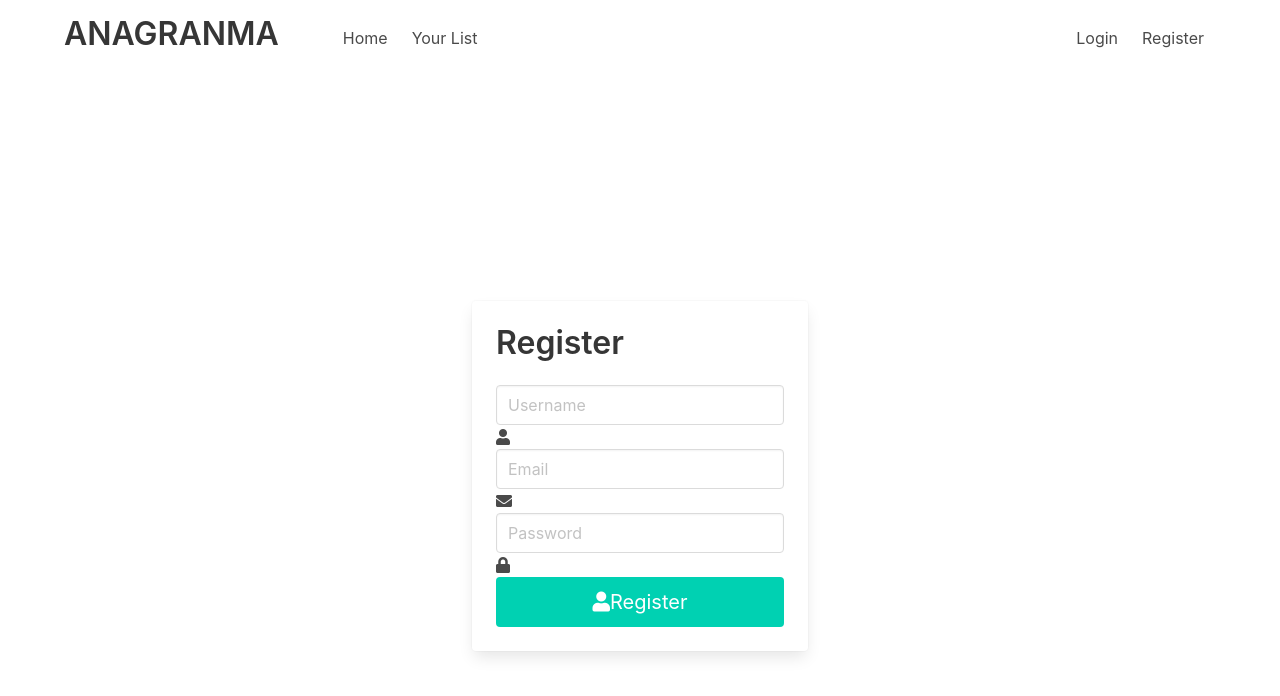
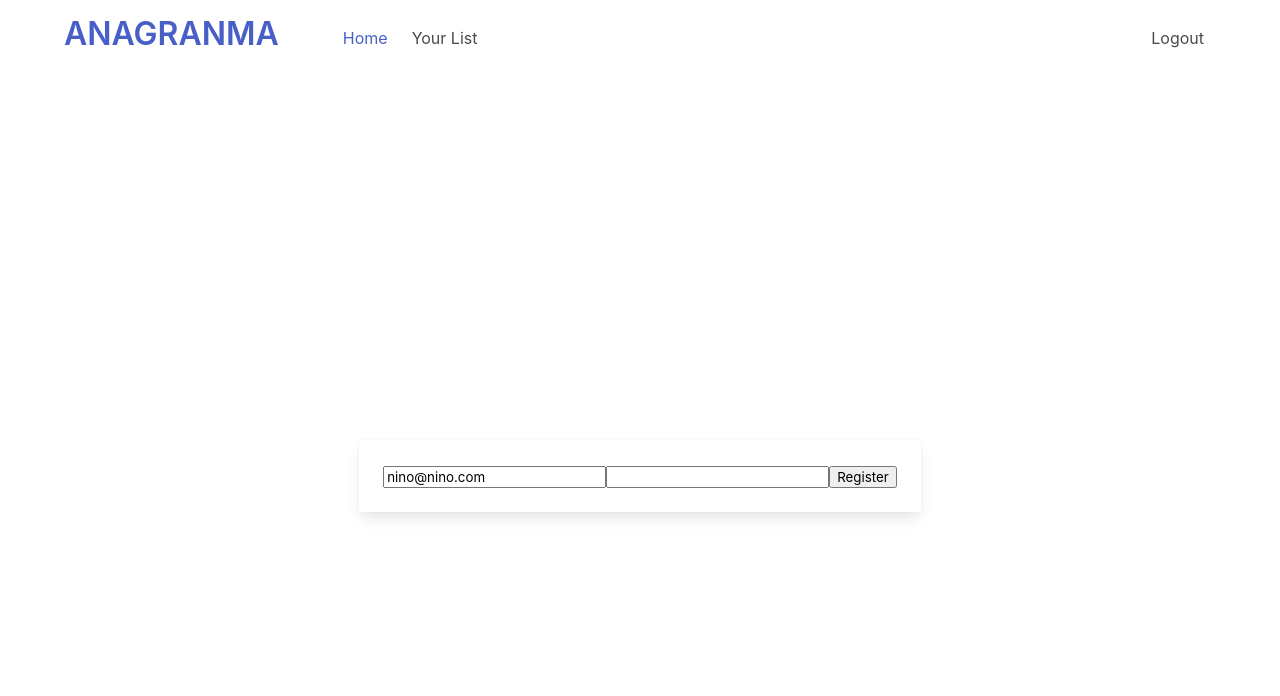
Before and after one commit to franPetraroli/anagram, a Vue app: page /#/register in a window 1280 px wide. Shown: the top 696 px of the page. Built offline with nearby package versions, Linux system fonts and the light colour scheme.

Commit message:
first part of auth

```diff
--- a/index.html
+++ b/index.html
@@ -1,12 +1,16 @@
 <!DOCTYPE html>
 <html>
+
 <head>
   <meta charset="utf-8">
   <meta name="viewport" content="width=device-width,initial-scale=1.0">
-    <link rel="stylesheet" href="https://use.fontawesome.com/releases/v5.0.13/css/all.css" integrity="sha384-DNOHZ68U8hZfKXOrtjWvjxusGo9WQnrNx2sqG0tfsghAvtVlRW3tvkXWZh58N9jp" crossorigin="anonymous">
+  <link rel="stylesheet" href="https://use.fontawesome.com/releases/v5.0.13/css/all.css" integrity="sha384-DNOHZ68U8hZfKXOrtjWvjxusGo9WQnrNx2sqG0tfsghAvtVlRW3tvkXWZh58N9jp"
+    crossorigin="anonymous">
   <title>ANAGRANMA</title>
 </head>
+
 <body>
   <div id="app"></div>
 </body>
+
 </html>
--- a/src/components/Login.vue
+++ b/src/components/Login.vue
@@ -9,11 +9,11 @@
                        Login
                   </h1>
                   <p class="control has-icon">
-                    <input class="input" type="email" placeholder="Email">
+                    <input class="input" type="email" placeholder="Email" v-model="email">
                     <i class="fa fa-envelope"></i>
                   </p>
                   <p class="control has-icon">
-                    <input class="input" type="password" placeholder="Password">
+                    <input class="input" type="password" placeholder="Password" v-model="passw">
                     <i class="fa fa-lock"></i>
                   </p>
                   <p class="control">
@@ -23,7 +23,7 @@
                     </label>
                   </p>
                   <p class="control">
-                    <button class="button is-primary is-medium is-fullwidth">
+                    <button class="button is-primary is-medium is-fullwidth" @click="login">
                       <i class="fa fa-user"></i>
                       Login
                     </button>
@@ -41,11 +41,28 @@ import firebase from "firebase";
 
 export default {
   data() {
-    return {};
+    return {
+      email: "",
+      passw: ""
+    };
   },
   methods: {
-    login: () => {
-      firebase.auth().createUserWithEmailAndPassword("test@test.com", "test");
+    login: function(e) {
+      firebase
+        .auth()
+        .signInWithEmailAndPassword(this.email, this.passw)
+        .then(
+          user => {
+            this.$store.dispatch("login", this.email);
+            alert(`You are logged in as: ${this.email}`);
+
+            this.$router.push("/");
+          },
+          err => {
+            alert(err.message);
+          }
+        );
+      e.preventDefault();
     }
   }
 };
--- a/src/components/Nav.vue
+++ b/src/components/Nav.vue
@@ -1,11 +1,11 @@
 <template>
   <nav class="navbar" role="navigation">
-    <h1 class="title">ANAGRANMA</h1>
+    <h1 class="title"><router-link to="/">ANAGRANMA</router-link></h1>
     <div class="navbar-menu">
       <div class="navbar-start">
         <div class="navbar-item is-active">
           <a class="navbar-item">
-            Home
+            <router-link to="/">Home</router-link>
           </a>
           <a class="navbar-item">
             Your List
@@ -15,23 +15,44 @@
       </div>
 
       <div class="navbar-end">
-        <a class="navbar-item">
-          Login
+        <a v-show="isLoggedIn" class="navbar-item">
+          <router-link to="/login">Login</router-link>
         </a>
-        <a class="navbar-item">
-          Register
+        <a v-show="isLoggedIn" class="navbar-item">
+          <router-link to="/register">Register</router-link>
+        </a>
+        <a v-show="!isLoggedIn" class="navbar-item" @click="logout">
+          Logout
         </a>
       </div>
   </nav>
 </template>
 
 <script>
+import firebase from "firebase";
+import router from "../router";
+import store from "../store";
+
 export default {
   name: "Nav",
   data() {
     return {
-      showNav: false
+      isLoggedIn: this.$store.getters.isLoggedIn,
+      currentUser: this.$store.getters.currentUser
     };
+  },
+  methods: {
+    logout: e => {
+      firebase
+        .auth()
+        .signOut()
+        .then(() => {
+          console.log(this.isLoggedIn);
+          store.dispatch("logout");
+          router.push("/login");
+        });
+      e.preventDefault();
+    }
   }
 };
 </script>
@@ -45,4 +66,8 @@ export default {
 .navbar-start {
   margin-left: 40px;
 }
+
+router-link {
+  text-decoration: none;
+}
 </style>
--- a/src/components/Register.vue
+++ b/src/components/Register.vue
@@ -5,27 +5,11 @@
         <div class="columns is-centered">
           <article class="card is-rounded">
             <div class="card-content">
-              <h1 class="title">
-                Register
-              </h1>
-              <p class="control has-icon">
-                <input class="input" type="name" placeholder="Username">
-                <i class="fas fa-user"></i>
-              </p>
-              <p class="control has-icon">
-                <input class="input" type="email" placeholder="Email">
-                <i class="fa fa-envelope"></i>
-              </p>
-              <p class="control has-icon">
-                <input class="input" type="password" placeholder="Password">
-                <i class="fa fa-lock"></i>
-              </p>
-              <p class="control">
-                <button class="button is-primary is-medium is-fullwidth">
-                  <i class="fa fa-user"></i>
-                  Register
-                </button>
-              </p>
+              <form action="register">
+                <input type="email" name="email" v-model="email">
+                <input type="password" name="passw" v-model="passw">
+                <button type="submit" @click="register">Register</button>
+              </form>
             </div>
           </article>
         </div>
@@ -39,11 +23,26 @@ import firebase from "firebase";
 
 export default {
   data() {
-    return {};
+    return {
+      email: "nino@nino.com",
+      passw: ""
+    };
   },
   methods: {
-    login: () => {
-      firebase.auth().createUserWithEmailAndPassword("test@test.com", "test");
+    register: function(e) {
+      firebase
+        .auth()
+        .createUserWithEmailAndPassword(this.email, this.passw)
+        .then(
+          user => {
+            alert(`Account created with username${this.username}`);
+            this.$router.push("/");
+          },
+          err => {
+            alert(err.message);
+          }
+        );
+      e.preventDefault();
     }
   }
 };
--- a/src/components/Result.vue
+++ b/src/components/Result.vue
@@ -12,6 +12,7 @@
 </template>
 <script>
 import store from "../store";
+
 export default {
   name: "HelloWorld",
   data() {
--- a/src/store/index.js
+++ b/src/store/index.js
@@ -8,8 +8,10 @@ Vue.use(Vuex)
 const store = new Vuex.Store({
 
   state: {
-    searched_word: '',
-    word_array: ''
+    searched_word: null,
+    word_array: null,
+    isLoggedIn: false,
+    currentUser: null
   },
   mutations: {
     update_word_array(state, word) {
@@ -18,19 +20,42 @@ const store = new Vuex.Store({
     },
     splice(state, index) {
       state.word_array.splice(index, 1)
+    },
+    login(state) {
+      state.isLoggedIn = true
+    },
+    logout(state) {
+      state.isLoggedIn = false
+    },
+    currentUser(state, email) {
+      state.currentUser = email
+    },
+    emptyEmail(state) {
+      state.currentUser = ''
     }
   },
   actions: {
-    calculate: (context) => {
-
+    login: (context, email) => {
+      context.commit('login')
+      context.commit('currentUser', email)
+      console.log(email)
+    },
+    logout: (context) => {
+      context.commit('logout')
+      context.commit('emptyEmail')
     }
   },
   getters: {
     word: state => {
       return state.searched_word
+    },
+    isLoggedIn: state => {
+      return state.isLoggedIn
+    },
+    currentUser: state => {
+      return state.currentUser
     }
   }
 });
 
-
 export default store
```
Also changed, not shown: src/vue-animated-list.js (added, +135 -0 lines). Lines whose indentation alone changed are shown as unchanged.
